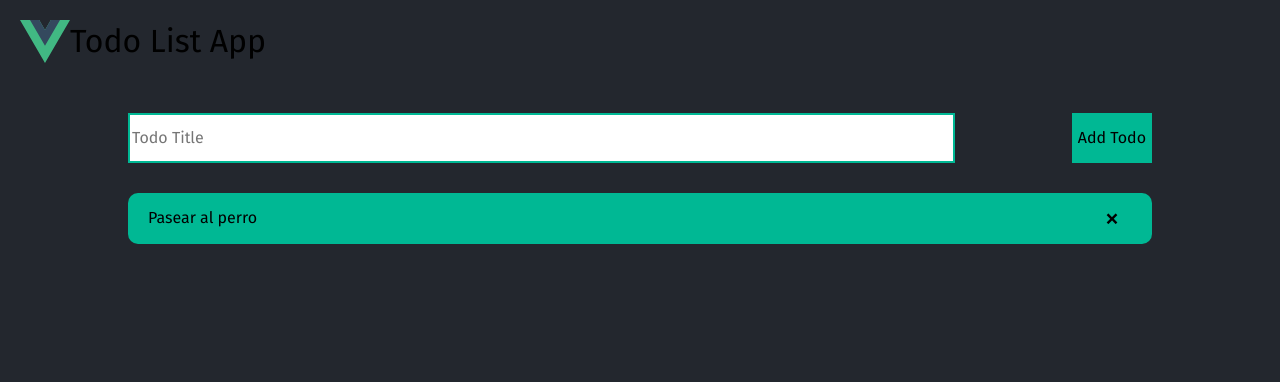
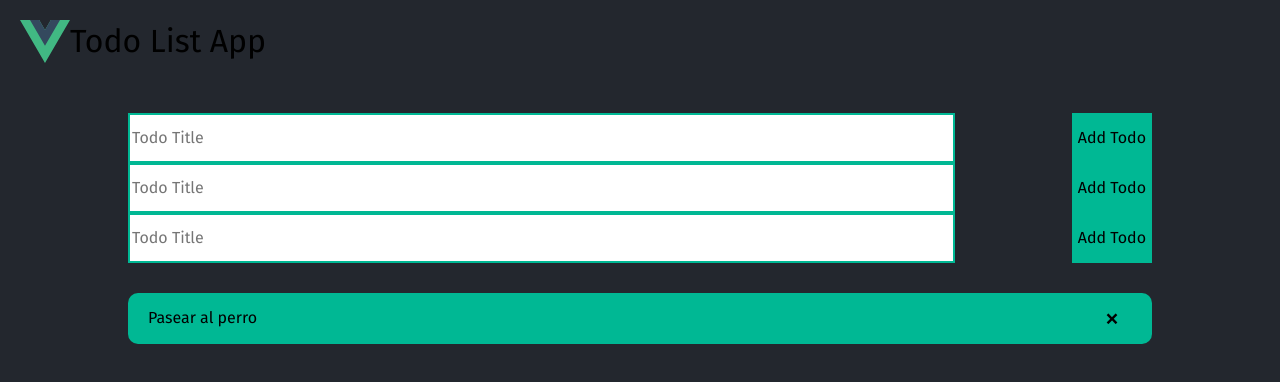
Before and after one commit to NEBULA1978/VUE-ANTONIO, a Vue app in the folder vue-project/: page / in a window 1280 px wide. Shown: the top 382 px of the page. Built offline with nearby package versions, Linux system fonts and the light colour scheme.

Commit message:
Añadiendo iniciar pagina principal tres inputs

```diff
--- a/vue-project/src/App.vue
+++ b/vue-project/src/App.vue
@@ -6,6 +6,22 @@
 
   <main class="container">
     <section>
+      <form class="add-todo-form">
+        <input type="text" placeholder="Todo Title" />
+  <div>
+    <button style="background: var(--accent-color); color: black;">Add Todo</button>
+  </div>
+
+
+      </form>
+      <form class="add-todo-form">
+        <input type="text" placeholder="Todo Title" />
+  <div>
+    <button style="background: var(--accent-color); color: black;">Add Todo</button>
+  </div>
+
+
+      </form>
       <form class="add-todo-form">
         <input type="text" placeholder="Todo Title" />
   <div>
```
